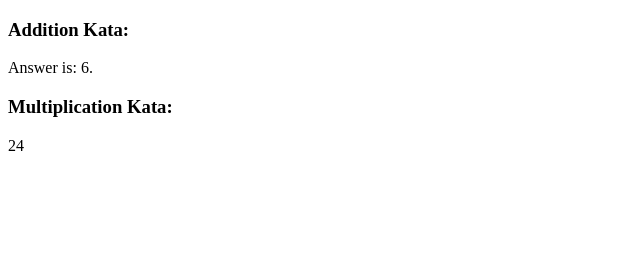
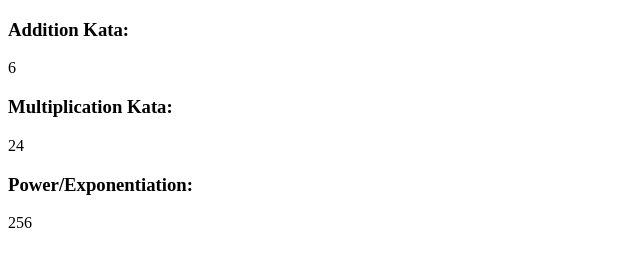
Before and after one commit to The-Garden-Gnome/assessment-js-katas-functions2, a plain HTML site: page index.html in a window 1280 px wide. Shown: the whole page, without its empty margins (0-640 px from the left). Drawn offline with Linux system fonts and the light colour scheme.

Commit message:
Power function complete.

```diff
--- a/assets/main.js
+++ b/assets/main.js
@@ -1,21 +1,34 @@
 let additionkata = document.querySelector('#addition')
 let multiplicationkata = document.querySelector('#multiplication')
+let powerkata = document.querySelector('#power')
 
 function add(a, b) {
     return a + b
   }
 
   let addition = add(2, 4)
-  additionkata.innerText = "Answer is: " + addition + ".";
+  additionkata.innerText = addition;
 
   function multiply(x,y) {
     let result = 0
      for (let i = 0; i < y; i++){
         result = add(result, x);
-        console.log(result)
+        // console.log(result)
      }
      return result
   }
 
   let multiplication = multiply(4, 6)
   multiplicationkata.innerText = multiplication
+
+function power(x,n) {
+    let result = 1
+    for (let i = 0; i < n; i++){
+        result = multiply(multiply(x,n), multiply(x,n))
+        // console.log(result)
+    }
+return result
+}
+
+let Exponentiation = power(2, 8)
+powerkata.innerText = Exponentiation
--- a/index.html
+++ b/index.html
@@ -11,7 +11,8 @@
     <div id="addition"></div>
     <h3>Multiplication Kata:</h3>
     <div id="multiplication"></div>
-    <div></div>
+    <h3>Power/Exponentiation:</h3>
+    <div id="power"></div>
     <div></div>
     <script src="./assets/main.js"></script>
 </body>
```
